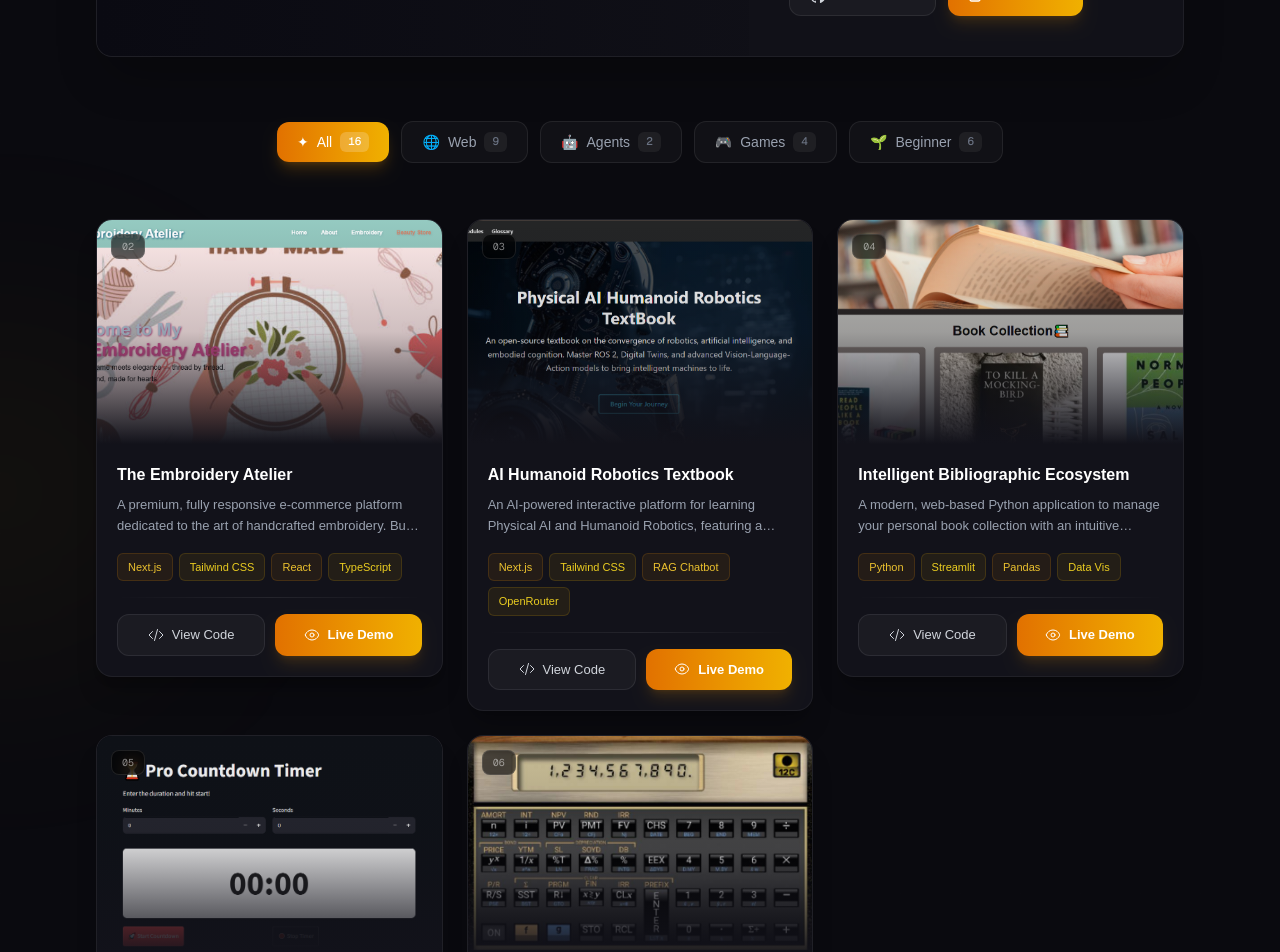
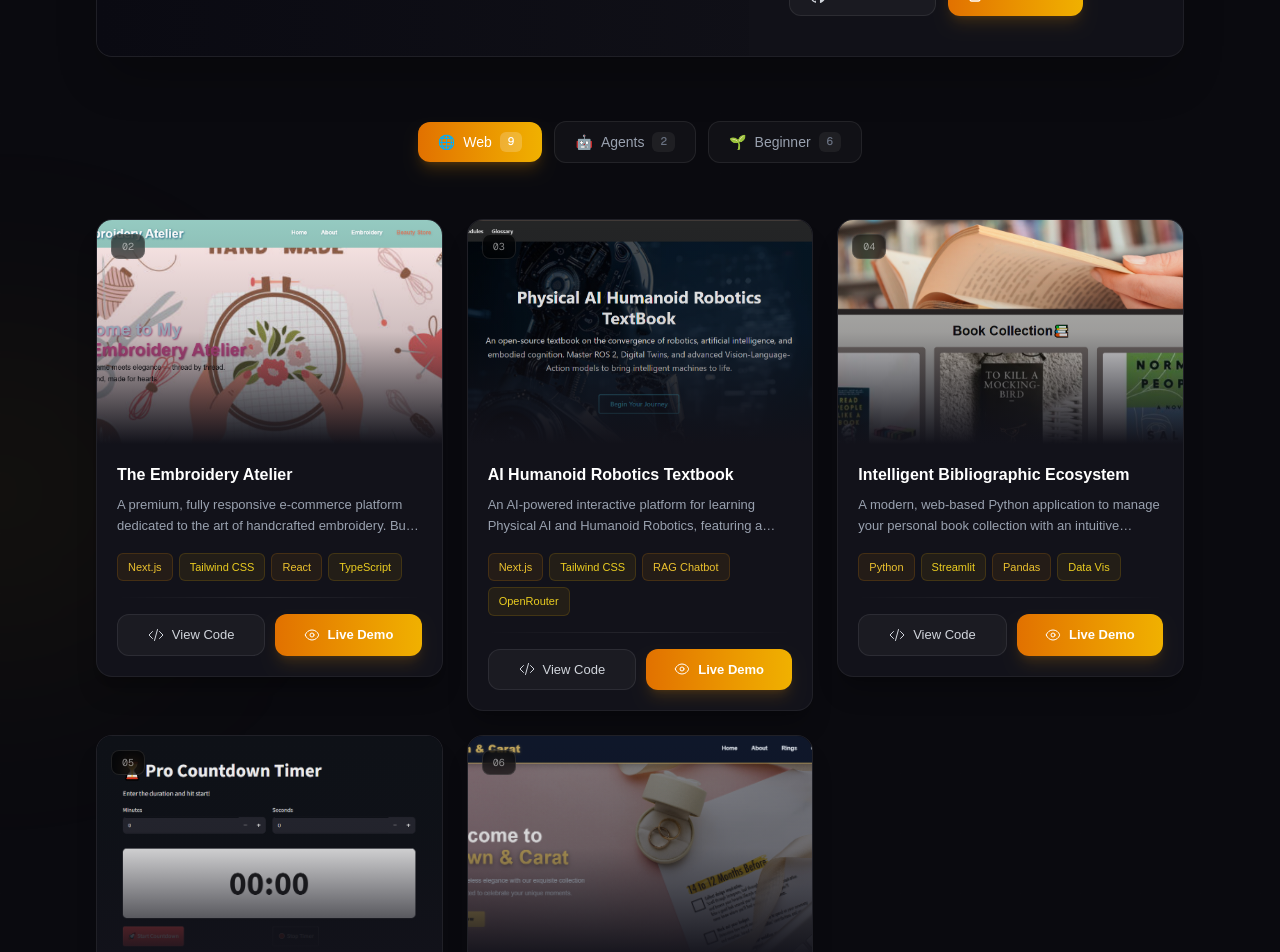
Before and after one commit to Fatimahnoman/Portfolioo, a Next.js app: page / in a window 1280 px wide. Shown: the part 5460-6412 px from the top of the page. Built offline with nearby package versions, Linux system fonts and the light colour scheme.

Commit message:
Cleaned filters: removed All/Games, default view is Web, Beginner groups simple projects

```diff
--- a/src/app/components/ProjectSection.tsx
+++ b/src/app/components/ProjectSection.tsx
@@ -10,7 +10,7 @@ const projectsData = [
     title: "Blushhaven Shop",
     description: "A luxury beauty and makeup e-commerce platform featuring AI-powered skin quiz, shade finder, routine builder, product comparison, and a premium shopping experience with smooth animations.",
     image: "/Costmectic.png",
-    tag: ["All", "Web"],
+    tag: ["Web"],
     gitUrl: "https://github.com/Fatimahnoman/Blushhaven-Shop",
     previewUrl: "https://blushhaven-shop.vercel.app/",
     techStack: ["Next.js", "TypeScript", "Tailwind CSS", "AI Tools", "Vercel"],
@@ -20,7 +20,7 @@ const projectsData = [
     title: "The Embroidery Atelier",
     description: "A premium, fully responsive e-commerce platform dedicated to the art of handcrafted embroidery. Built for elegance and high conversion.",
     image: "/embroidery.png",
-    tag: ["All", "Web"],
+    tag: ["Web"],
     gitUrl: "https://github.com/Fatimahnoman/The-Embroidery-Atelier",
     previewUrl: "https://the-embroidery-atelier.vercel.app",
     techStack: ["Next.js", "Tailwind CSS", "React", "TypeScript"],
@@ -30,7 +30,7 @@ const projectsData = [
     title: "AI Humanoid Robotics Textbook",
     description: "An AI-powered interactive platform for learning Physical AI and Humanoid Robotics, featuring a RAG-based chatbot for educational support.",
     image: "/Book%20image.png",
-    tag: ["All", "Web"],
+    tag: ["Web"],
     gitUrl: "https://github.com/Fatimahnoman/Hack01-Physical-AI-Humanoid-Robotics-TextBook-With-Chatbot",
     previewUrl: "https://hack01-physical-ai-humanoid-robotic-eta.vercel.app/",
     techStack: ["Next.js", "Tailwind CSS", "RAG Chatbot", "OpenRouter"],
@@ -40,7 +40,7 @@ const projectsData = [
     title: "Intelligent Bibliographic Ecosystem",
     description: "A modern, web-based Python application to manage your personal book collection with an intuitive interface and interactive visualizations.",
     image: "/booklibrary.png",
-    tag: ["All", "Web"],
+    tag: ["Web"],
     gitUrl: "https://github.com/Fatimahnoman/Personal_Library_Manager",
     previewUrl: "https://personallibrarymanager-qbs6yru2nqftb7laufkpqs.streamlit.app/",
     techStack: ["Python", "Streamlit", "Pandas", "Data Vis"],
@@ -50,7 +50,7 @@ const projectsData = [
     title: "Precision Countdown Timer",
     description: "A sleek and functional timer application built with Streamlit, designed for precision time tracking and productivity management.",
     image: "/timer.png",
-    tag: ["All", "Web", "Beginner"],
+    tag: ["Web", "Beginner"],
     gitUrl: "https://github.com/Fatimahnoman/Countdown-Timer",
     previewUrl: "https://countdown-timer-kopdyqzaiz8xvwu76v5yrt.streamlit.app/",
     techStack: ["Python", "Streamlit", "CSS styling"],
@@ -60,7 +60,7 @@ const projectsData = [
     title: "OOP CLI Calc Suite",
     description: "A professional-grade terminal-based calculator using Object-Oriented Programming (OOP) for robust mathematical processing.",
     image: "/Calculator.jpg",
-    tag: ["All", "Beginner"],
+    tag: ["Beginner"],
     gitUrl: "https://github.com/Fatimahnoman/Python_Calculator",
     previewUrl: "terminal-mockup",
     techStack: ["Python", "OOP", "CLI Interface"],
@@ -70,7 +70,7 @@ const projectsData = [
     title: "Interactive Hangman Game",
     description: "A sleek, modern, and interactive Hangman Game with a graphical interface, fully responsive and web-ready via GitHub Pages.",
     image: "/Hangman%20pic.webp",
-    tag: ["All", "Games", "Beginner"],
+    tag: ["Beginner"],
     gitUrl: "https://github.com/Fatimahnoman/Hangman_Game",
     previewUrl: "https://fatimahnoman.github.io/Hangman_Game/",
     techStack: ["HTML", "CSS", "JavaScript", "GitHub Pages"],
@@ -80,7 +80,7 @@ const projectsData = [
     title: "StudiesHelper Agent",
     description: "An intelligent multi-agent system built with OpenAI Agents SDK, featuring specialized agents for study reminders and motivation.",
     image: "/Agenthelper.jpg",
-    tag: ["All", "Agents"],
+    tag: ["Agents"],
     gitUrl: "https://github.com/Fatimahnoman/StudiesHelper_Agent",
     previewUrl: "https://github.com/Fatimahnoman/StudiesHelper_Agent",
     techStack: ["OpenAI SDK", "Python", "Multi-Agent System"],
@@ -90,7 +90,7 @@ const projectsData = [
     title: "Dynamic Story Generator",
     description: "An interactive, web-based word game that prompts users for input to dynamically construct humorous and creative stories in real-time.",
     image: "/story_generator.png",
-    tag: ["All", "Games", "Beginner"],
+    tag: ["Beginner"],
     gitUrl: "https://github.com/Fatimahnoman/MadLibs_Game",
     previewUrl: "https://mad-libs-game-zeta.vercel.app/",
     techStack: ["HTML", "Tailwind CSS", "JavaScript", "Vercel"],
@@ -100,7 +100,7 @@ const projectsData = [
     title: "WellnessOracle Agent",
     description: "An intelligent multi-agent AI system powered by Google Gemini, featuring specialized agents for nutrition guidance, injury support, workout planning, and goal tracking.",
     image: "/wellness_agent.jpg",
-    tag: ["All", "Agents"],
+    tag: ["Agents"],
     gitUrl: "https://github.com/Fatimahnoman/Health_Wellness_Agent",
     previewUrl: "wellness-terminal",
     techStack: ["Python", "Gemini API", "Multi-Agent", "Guardrails"],
@@ -110,7 +110,7 @@ const projectsData = [
     title: "Crown Carat Ring Boutique",
     description: "A luxury, premium e-commerce web platform showcasing exquisite rings, designed with a sleek user interface, smooth transitions, and high-end aesthetics.",
     image: "/crown_carat.png",
-    tag: ["All", "Web"],
+    tag: ["Web"],
     gitUrl: "https://github.com/Fatimahnoman/Crown-Carat-Ring-Boutique",
     previewUrl: "https://crown-carat-ring-boutique.vercel.app/",
     techStack: ["Next.js", "Tailwind CSS", "TypeScript", "Vercel"],
@@ -120,7 +120,7 @@ const projectsData = [
     title: "Snake Game",
     description: "A classic snake game redeployed on Vercel with smooth controls and responsive design for web play.",
     image: "/snake-game.png",
-    tag: ["All", "Games", "Beginner"],
+    tag: ["Beginner"],
     gitUrl: "https://github.com/Fatimahnoman/Snake-Game",
     previewUrl: "https://snake-game-one-pearl.vercel.app/",
     techStack: ["JavaScript", "HTML", "CSS", "Vercel"],
@@ -130,7 +130,7 @@ const projectsData = [
     title: "Whack-a-Mole Game",
     description: "A fun and interactive arcade-style Whack-a-Mole game featuring responsive gameplay, score tracking, and smooth animations, deployed on Vercel for seamless web access.",
     image: "/whack_a_mole.png",
-    tag: ["All", "Games", "Beginner"],
+    tag: ["Beginner"],
     gitUrl: "https://github.com/Fatimahnoman/Whack-a-Mole-Game",
     previewUrl: "https://whack-a-mole-game-flax.vercel.app/",
     techStack: ["HTML", "CSS", "JavaScript", "Vercel"],
@@ -140,7 +140,7 @@ const projectsData = [
     title: "Crema Coffee Landing Page",
     description: "A modern and visually appealing coffee shop landing page with a premium UI, smooth animations, responsive design, and fast performance, deployed on Vercel.",
     image: "/coffee-image.png",
-    tag: ["All", "Web"],
+    tag: ["Web"],
     gitUrl: "https://github.com/Fatimahnoman/Crema-Coffee-Landing-Page",
     previewUrl: "https://crema-coffee-landing-page.vercel.app/",
     techStack: ["HTML", "CSS", "JavaScript", "Responsive Design", "Vercel"],
@@ -150,7 +150,7 @@ const projectsData = [
     title: "AI Mini Textbook",
     description: "An interactive AI learning platform designed to explain artificial intelligence concepts in a clear and engaging way, featuring a clean interface, responsive layout, and optimized performance.",
     image: "/Mini-Textbook.png",
-    tag: ["All", "Web"],
+    tag: ["Web"],
     gitUrl: "https://github.com/Fatimahnoman/AI-Mini-Textbook",
     previewUrl: "https://ai-mini-textbook.vercel.app/",
     techStack: ["HTML", "CSS", "JavaScript", "AI", "Vercel"],
@@ -160,7 +160,7 @@ const projectsData = [
     title: "Portfolio V2",
     description: "A modern AI Developer portfolio showcasing projects, skills, achievements, and contact information with responsive design, smooth animations, and optimized user experience.",
     image: "/FN-V2-image.png",
-    tag: ["All", "Web"],
+    tag: ["Web"],
     gitUrl: "https://github.com/Fatimahnoman/FN-Portfolio-V2",
     previewUrl: "https://fn-portfolio-v2.vercel.app/",
     techStack: ["React", "Next.js", "Tailwind CSS", "TypeScript", "Vercel"],
@@ -168,10 +168,8 @@ const projectsData = [
 ];
 
 const tags = [
-  { name: "All", icon: "✦" },
   { name: "Web", icon: "🌐" },
   { name: "Agents", icon: "🤖" },
-  { name: "Games", icon: "🎮" },
   { name: "Beginner", icon: "🌱" },
 ];
 
@@ -179,7 +177,7 @@ const INITIAL_COUNT = 6;
 const LOAD_MORE = 6;
 
 const ProjectSection = () => {
-  const [tag, setTag] = useState("All");
+  const [tag, setTag] = useState("Web");
   const [visibleCount, setVisibleCount] = useState(INITIAL_COUNT);
   const [isTerminalOpen, setIsTerminalOpen] = useState(false);
   const [terminalType, setTerminalType] = useState<"calculator" | "studies-helper" | "wellness-agent">("calculator");
@@ -197,7 +195,7 @@ const ProjectSection = () => {
 
   const visibleProjects = filteredProjects.slice(0, visibleCount);
   const hasMore = visibleCount < filteredProjects.length;
-  const featuredProject = tag === "All" && visibleProjects.length > 0 ? visibleProjects[0] : null;
+  const featuredProject = visibleProjects.length > 0 ? visibleProjects[0] : null;
   const gridProjects = featuredProject ? visibleProjects.slice(1) : visibleProjects;
 
   const getTagCount = (tagName: string) =>
@@ -477,7 +475,7 @@ const ProjectSection = () => {
                         : project.previewUrl
                     }
                     techStack={project.techStack}
-                    index={tag === "All" ? index + 1 : index}
+                    index={index + 1}
                     onPreviewClick={
                       project.previewUrl === "terminal-mockup"
                         ? () => { setTerminalType("calculator"); setIsTerminalOpen(true); }
```
